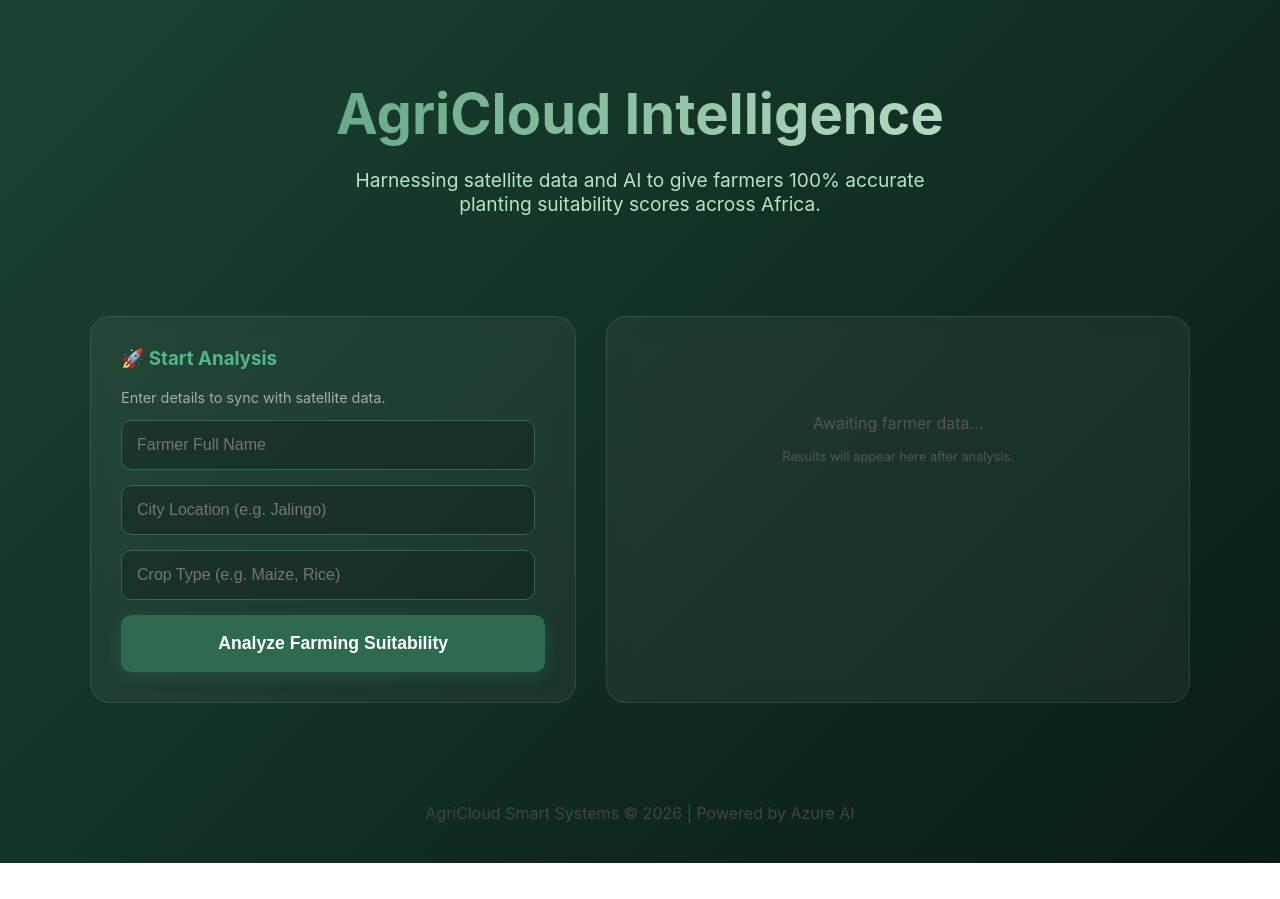
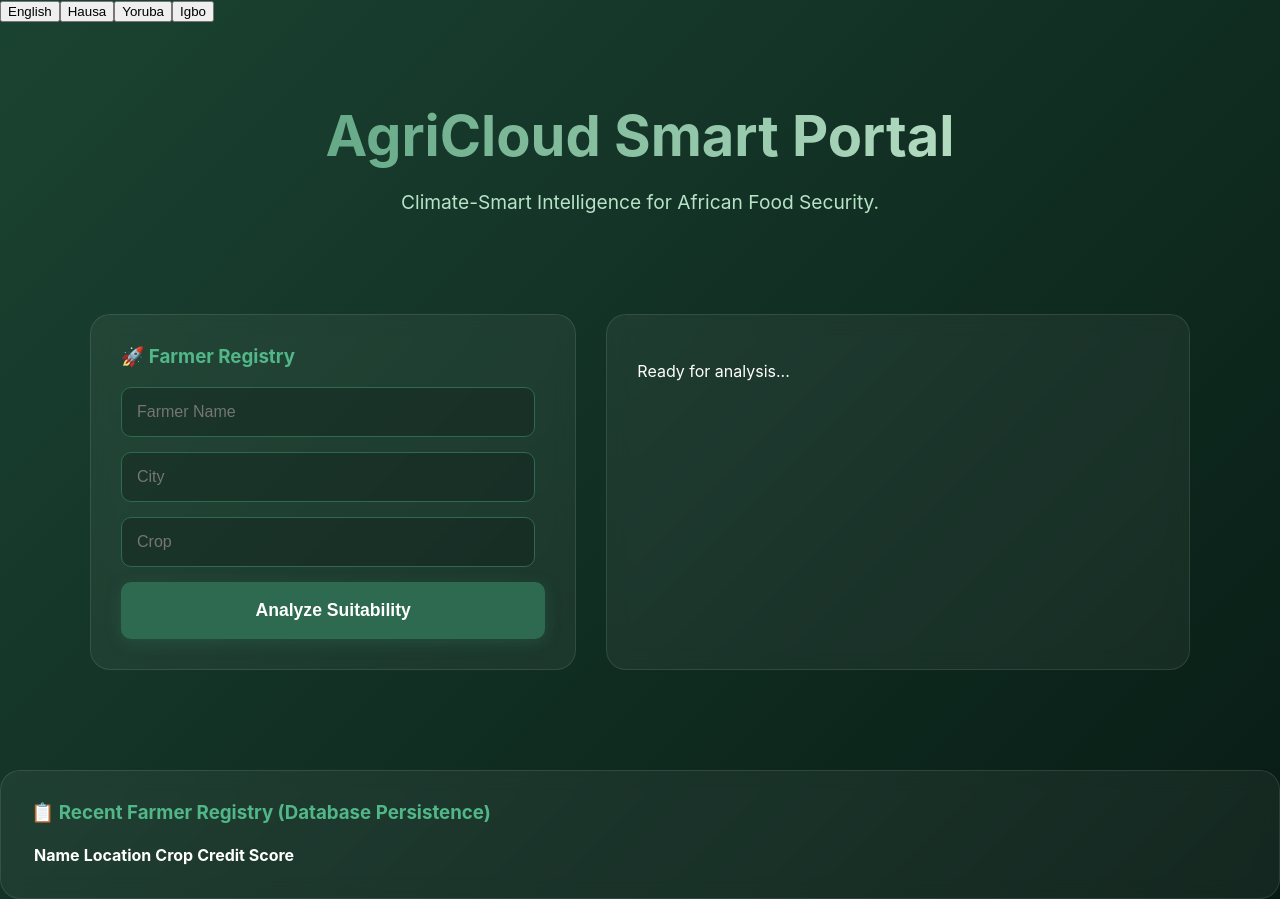
Before and after one commit to ellella2123/AgriCloud-Smart-System, a React (Create React App) app in the folder frontend/: page / in a window 1280 px wide. Before the commit the page ends 863 px from the top, so only its background shows below. Built offline with nearby package versions, Linux system fonts and the light colour scheme.

Commit message:
Add multilingual support and farmer history feature

```diff
--- a/frontend/src/App.js
+++ b/frontend/src/App.js
@@ -1,74 +1,84 @@
 import React, { useState } from 'react';
 import './App.css';
 
+// Translation Dictionary
+const translations = {
+  en: { title: "AgriCloud Smart Portal", name: "Farmer Name", city: "City", crop: "Crop", btn: "Analyze Suitability", advice: "AI Advice", score: "Suitability Score", location: "Location" },
+  ha: { title: "Dandalin Noma na AgriCloud", name: "Sunan Manomi", city: "Gari", crop: "Abun Shuka", btn: "Bincika Daidaito", advice: "Shawarar AI", score: "Makin Daidaito", location: "Wuri" },
+  yo: { title: "AgriCloud Dashboard fun Agbe", name: "Orukọ Agbe", city: "Ilu", crop: "Irugbin", btn: "Ṣayẹwo Ibamu", advice: "Imọran AI", score: "Ipele Ibamu", location: "Ibugbe" },
+  ig: { title: "AgriCloud Dashboard maka Ndị Ọrụ Ugbo", name: "Aha Onye Ọrụ Ugbo", city: "Obodo", crop: "Ihe Ịkụ", btn: "Nyochaa Nfu", advice: "Ndụmọdụ AI", score: "Akara Nfu", location: "Ebe" }
+};
+
 function App() {
+  const [lang, setLang] = useState('en');
   const [formData, setFormData] = useState({ name: '', city: '', crop: '' });
   const [result, setResult] = useState(null);
-  const [loading, setLoading] = useState(false);
+  const [history, setHistory] = useState([]); // This is our "Database" for the demo
+  const t = translations[lang];
 
   const handleAction = async () => {
-    if (!formData.city || !formData.name) return alert("Please enter Name and City");
-    setLoading(true);
-    try {
-      const url = `/api/message?name=${formData.name}&city=${formData.city}&crop=${formData.crop}`;
-      const res = await fetch(url);
-      const data = await res.json();
-      setResult(data);
-    } catch (e) { console.error(e); }
-    finally { setLoading(false); }
+    const url = `/api/message?name=${formData.name}&city=${formData.city}&crop=${formData.crop}`;
+    const res = await fetch(url);
+    const data = await res.json();
+    setResult(data);
+    setHistory([data, ...history]); // Add to the "Farmer History" list
   };
 
   return (
     <div className="App">
-      {/* 1. ATTENTION GRABBING HERO */}
+      {/* LANGUAGE TOGGLE */}
+      <div className="lang-bar">
+        <button onClick={() => setLang('en')}>English</button>
+        <button onClick={() => setLang('ha')}>Hausa</button>
+        <button onClick={() => setLang('yo')}>Yoruba</button>
+        <button onClick={() => setLang('ig')}>Igbo</button>
+      </div>
+
       <div className="hero">
-        <h1>AgriCloud <span style={{color:'#fff'}}>Intelligence</span></h1>
-        <p>Harnessing satellite data and AI to give farmers 100% accurate planting suitability scores across Africa.</p>
+        <h1>{t.title}</h1>
+        <p>Climate-Smart Intelligence for African Food Security.</p>
       </div>
 
       <div className="dashboard-container">
-        {/* 2. REGISTRATION CARD */}
         <section className="glass-card">
-          <h3>🚀 Start Analysis</h3>
-          <p style={{color:'#aaa', fontSize:'0.9rem'}}>Enter details to sync with satellite data.</p>
-          <input placeholder="Farmer Full Name" onChange={(e) => setFormData({...formData, name: e.target.value})} />
-          <input placeholder="City Location (e.g. Jalingo)" onChange={(e) => setFormData({...formData, city: e.target.value})} />
-          <input placeholder="Crop Type (e.g. Maize, Rice)" onChange={(e) => setFormData({...formData, crop: e.target.value})} />
-          <button className="analyze-btn" onClick={handleAction}>
-            {loading ? "📡 Syncing Satellite..." : "Analyze Farming Suitability"}
-          </button>
+          <h3>🚀 {lang === 'en' ? "Farmer Registry" : t.btn}</h3>
+          <input placeholder={t.name} onChange={(e) => setFormData({...formData, name: e.target.value})} />
+          <input placeholder={t.city} onChange={(e) => setFormData({...formData, city: e.target.value})} />
+          <input placeholder={t.crop} onChange={(e) => setFormData({...formData, crop: e.target.value})} />
+          <button className="analyze-btn" onClick={handleAction}>{t.btn}</button>
         </section>
 
-        {/* 3. DYNAMIC RESULT CARD */}
-        <section className="glass-card score-section">
-          {!result ? (
-            <div style={{padding:'50px', color:'#555'}}>
-              <p>Awaiting farmer data...</p>
-              <p style={{fontSize:'0.8rem'}}>Results will appear here after analysis.</p>
+        <section className="glass-card">
+          {result ? (
+            <div className="score-section">
+               <div className="suitability-circle">
+                <h1>{result.score}</h1>
+                <span>{t.score}</span>
+              </div>
+              <h2 className={result.rating}>{result.rating}</h2>
+              <p><strong>{t.advice}:</strong> {result.advice}</p>
             </div>
           ) : (
-            <div className="fadeIn">
-              <div className="suitability-circle">
-                <h1 style={{margin:0, color:'#fff', fontSize:'3rem'}}>{result.score}</h1>
-                <span style={{fontSize:'0.8rem'}}>SCORE</span>
-              </div>
-              <h2 className={result.rating}>{result.rating} Conditions</h2>
-              <div style={{textAlign:'left', background:'rgba(0,0,0,0.2)', padding:'15px', borderRadius:'10px'}}>
-                <p>📍 <strong>Location:</strong> {result.city}</p>
-                <p>🌡️ <strong>Temp:</strong> {result.temp}</p>
-                <p>💡 <strong>Expert Advice:</strong> {result.advice}</p>
-              </div>
-              <p style={{fontSize:'0.8rem', marginTop:'15px', color:'#74c69d'}}>✔ Farmer {result.farmer} registered successfully.</p>
-            </div>
+            <p>Ready for analysis...</p>
           )}
         </section>
       </div>
 
-      <footer style={{textAlign:'center', color:'#444', paddingBottom:'40px'}}>
-        AgriCloud Smart Systems © 2026 | Powered by Azure AI
-      </footer>
+      {/* FARMER HISTORY (DATABASE DISPLAY) */}
+      <div className="history-section glass-card">
+        <h3>📋 Recent Farmer Registry (Database Persistence)</h3>
+        <table>
+          <thead>
+            <tr><th>Name</th><th>Location</th><th>Crop</th><th>Credit Score</th></tr>
+          </thead>
+          <tbody>
+            {history.map((item, index) => (
+              <tr key={index}><td>{item.farmer}</td><td>{item.city}</td><td>{item.crop}</td><td>{item.score}</td></tr>
+            ))}
+          </tbody>
+        </table>
+      </div>
     </div>
   );
 }
-
 export default App;
```
